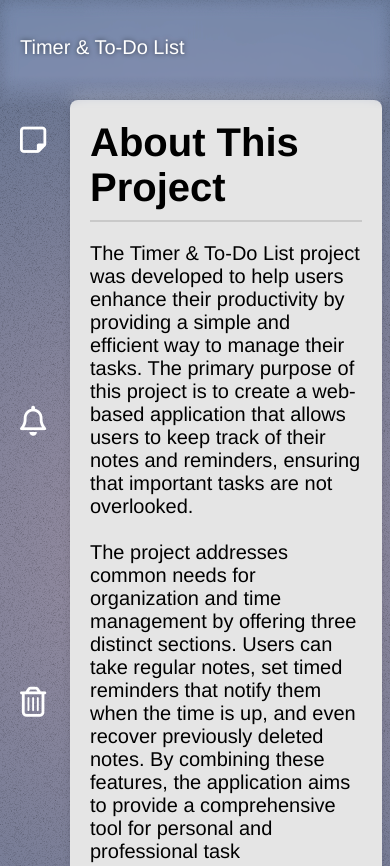
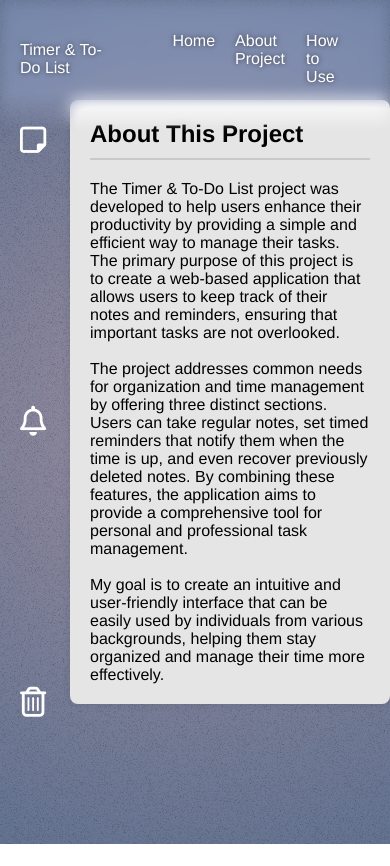
Before and after one commit to MustafaKaplann/timer-to-do-list, a plain HTML site: page howtouse.html in a window 390 px wide. Shown: the top 866 px of the page. After the commit the page ends 844 px from the top, so only its background shows below. Drawn offline with Linux system fonts and the light colour scheme.

Commit message:
responsive 2

```diff
--- a/javascript/main.js
+++ b/javascript/main.js
@@ -8,7 +8,7 @@ document.addEventListener('DOMContentLoaded', () => {
     let noteCounter = 0;
 
     function addNote() {
-      const noteText = noteInput.value.trim();
+      const noteText = noteInput.value.trim(); // gereksiz boşlukları sil
       if (noteText !== '') {
         createNoteElement(noteText);
         noteInput.value = '';
--- a/style.css
+++ b/style.css
@@ -39,15 +39,21 @@
 padding: 20px;
 font-size: 20px;
 border-radius: 8px;
-
 box-shadow: 0 0 10px rgba(0, 0, 0, 0.1);
 margin-left: 70px;
+@media (max-width: 640px) {
+  width: 320px;
+  font-size: 16px;
+}
 }
 
 .main-head h1 {
 margin: 0;
 padding-bottom: 10px;
 border-bottom: 2px solid #c9c9c9;
+@media (max-width: 640px) {
+  font-size: 24px;
+}
 }
 
 .other-content {
@@ -92,14 +98,17 @@
 #nav-head{
       color: white;
   text-decoration: none;
+  @media (max-width: 640px) {
+    font-size:medium;
+  }
 }
 
 .list {
   list-style-type: none;
   margin-left: auto;
-    display: none;
-    @media (min-width: 640px) {
   display: flex;
+  @media (max-width: 640px) {
+    font-size: medium;
   }
   li {
     margin-left: 20px;
```
Lines whose indentation alone changed are shown as unchanged.
